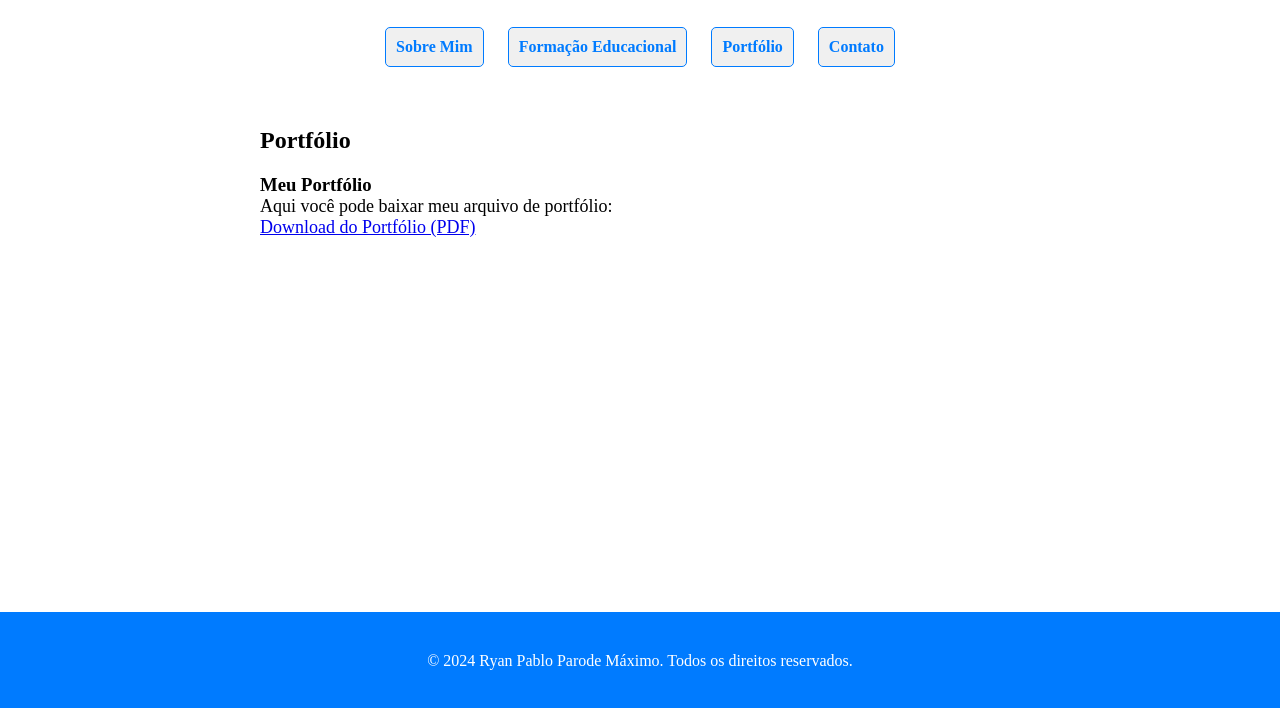
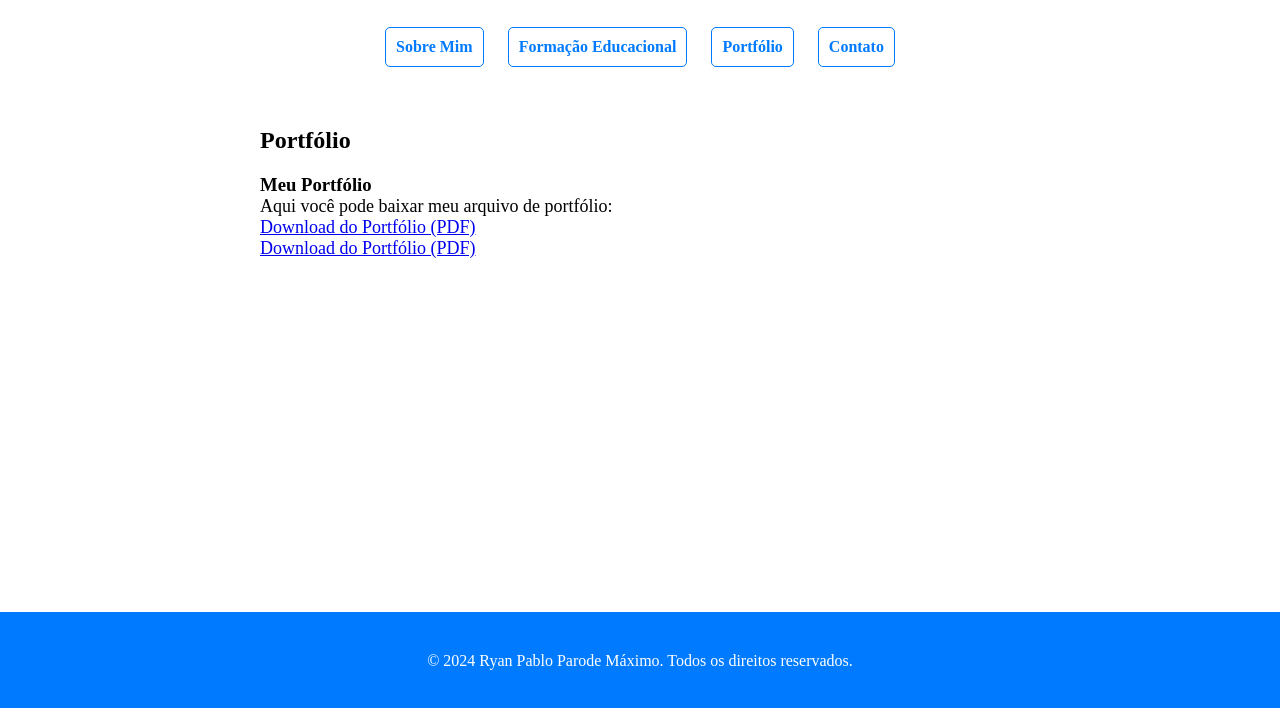
Before and after one commit to RyanMaximo286/PortfolioRyan, a plain HTML site: page index.html in a window 1280 px wide. Both pictures are taken after a click on the link "Portfólio". Shown: the part 90-798 px from the top of the page. Drawn offline with Linux system fonts and the light colour scheme.

Commit message:
Update index.html

```diff
--- a/index.html
+++ b/index.html
@@ -36,7 +36,7 @@
             padding: 10px;
             border: 1px solid #007bff; /* Cor da borda azul */
             border-radius: 5px; /* Bordas arredondadas */
-            background-color: #f0f0f0; /* Cor de fundo */
+            background-color: #fff; /* Cor de fundo */
         }
 
         .nav-item a {
@@ -131,7 +131,8 @@
                         <section class="section">
                             <h3>Meu Portfólio</h3>
                             <p>Aqui você pode baixar meu arquivo de portfólio:</p>
-                            <p><a href="meu_portfolio.pdf" download>Download do Portfólio (PDF)</a></p>
+                            <p><a href="trabalho(1)" download>Download do Portfólio (PDF)</a></p>
+                            <p><a href="trabalho(2)" download>Download do Portfólio (PDF)</a></p>
                         </section>
                     `;
                     break;
```
